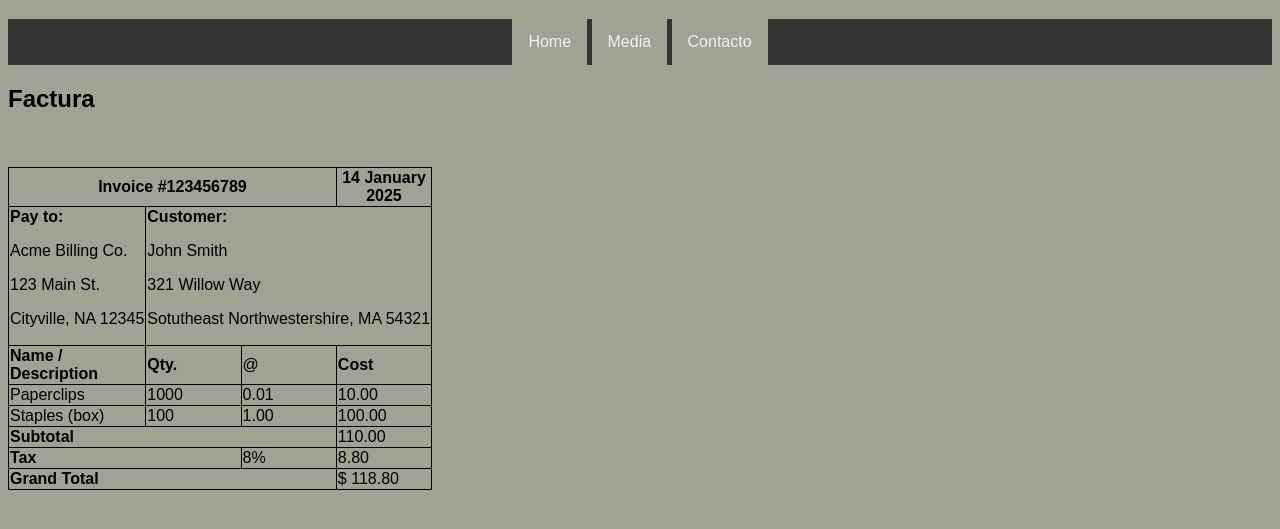
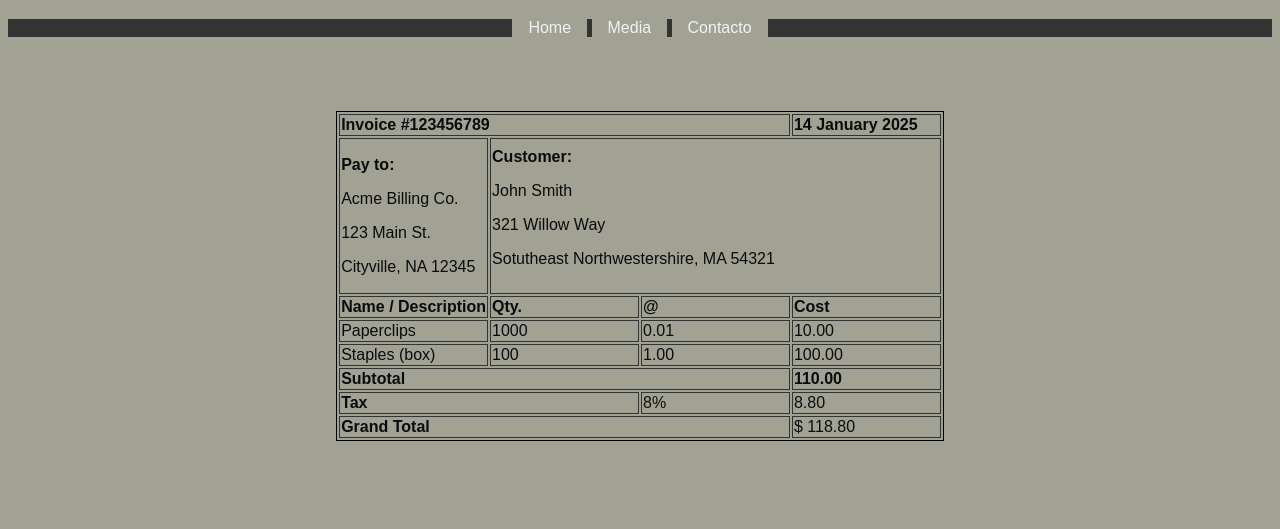
Before and after one commit to Vtorcampos13/TablaGYM, a plain HTML site: page index.html in a window 1280 px wide. Shown: the part 61-590 px from the top of the page. Drawn offline with Linux system fonts and the light colour scheme.

Commit message:
Arreglos en tabla

```diff
--- a/index.html
+++ b/index.html
@@ -17,25 +17,34 @@
 </nav>
 <body>
     <main>
-      <section class="Intro">
-        <h2>Factura</h2>
-      </section>
       <section class="Factures">
         <table>
             <tr>
               <th colspan="3">Invoice #123456789</th>
-              <th colspan="3">14 January 2025</th>
+              <th>14 January 2025</th>
             </tr>
             <tr>
             <pre>
-              <td><b>Pay to:</b><pre>Acme Billing Co.</pre><pre>123 Main St.</pre><pre>Cityville, NA 12345</pre></td>
-              <td colspan="3"><b>Customer:</b><pre>John Smith</pre><pre>321 Willow Way</pre><pre>Sotutheast Northwestershire, MA 54321</pre></td>
+              <td>
+                  <p>
+                  <b>Pay to:</b>
+                  <pre>Acme Billing Co.</pre>
+                  <pre>123 Main St.</pre>
+                  <pre>Cityville, NA 12345</pre>
+                </p>
+              </td>
+              <td colspan="3">
+                <b>Customer:</b>
+                <pre>John Smith</pre>
+                <pre>321 Willow Way</pre>
+                <pre>Sotutheast Northwestershire, MA 54321</pre>
+              </td>
             </tr>
             <tr>
-              <td><b>Name / Description</b></td>
-              <td><b>Qty.</b></td>
-              <td>@</td>
-              <td><b>Cost</b></td>
+              <th><b>Name / Description</b></th>
+              <th>Qty.</th>
+              <th>@</th>
+              <th>Cost</th>
             </tr>
             <tr>
                 <td>Paperclips</td>
@@ -50,16 +59,16 @@
                 <td>100.00</td>
               </tr>
               <tr>
-                <td colspan="3"><b>Subtotal</b></td>
-                <td>110.00</td>
+                <th colspan="3">Subtotal</th>
+                <th>110.00</th>
               </tr>
               <tr>
-                <td colspan="2"><b>Tax</b></td>
+                <th colspan="2">Tax</th>
                 <td>8%</td>
                 <td>8.80</td>
               </tr>
               <tr>
-                <td colspan="3"><b>Grand Total</b></td>
+                <th colspan="3">Grand Total</th>
                 <td>$ 118.80</td>
               </tr>
           </table>
--- a/style.css
+++ b/style.css
@@ -14,7 +14,6 @@ h1, nav {
 
 .navegador a {
     float: center;
-    display: inline-block;
     color: #f2f2f2;
     text-align: center;
     padding: 14px 16px;
@@ -26,10 +25,14 @@ h1, nav {
     color: black;
 }
 
-table, th, td {
+table {
+    width: auto;
+    border-color: #333;
     border: 1px solid black;
-    border-collapse: collapse;
-    width: 30%;
+    border-style: ridge;
+    text-align: left;
+    margin: 40px auto;
+    color: rgb(11, 11, 11);
   }
 
 
@@ -37,6 +40,7 @@ table, th, td {
 img {
     width: 500px;
     height: 400px;
+    padding: 15px;
 }
 
 
@@ -44,3 +48,15 @@ div .acceso_rapido{
     overflow: hidden;
     background-color: #333;
 }
+
+td {
+    width: 25%;
+    border: 1px solid #333;
+    border-width: 1px;
+}
+
+th {
+    width: 25%;
+    border: 1px solid #333;
+    border-width: 1px;
+}
```
Also changed, not shown: pages/media.html (+4 -3 lines), assets/Fotogym2.jpg (added).
